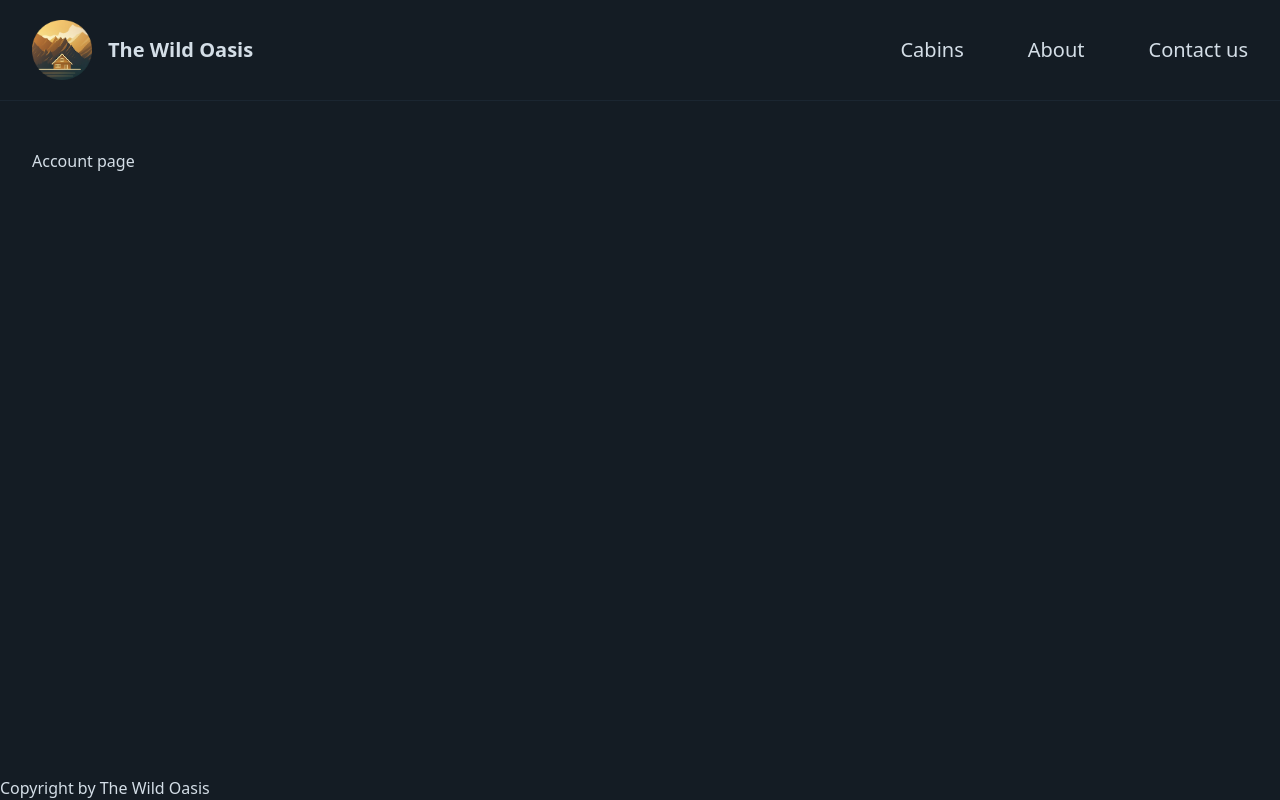
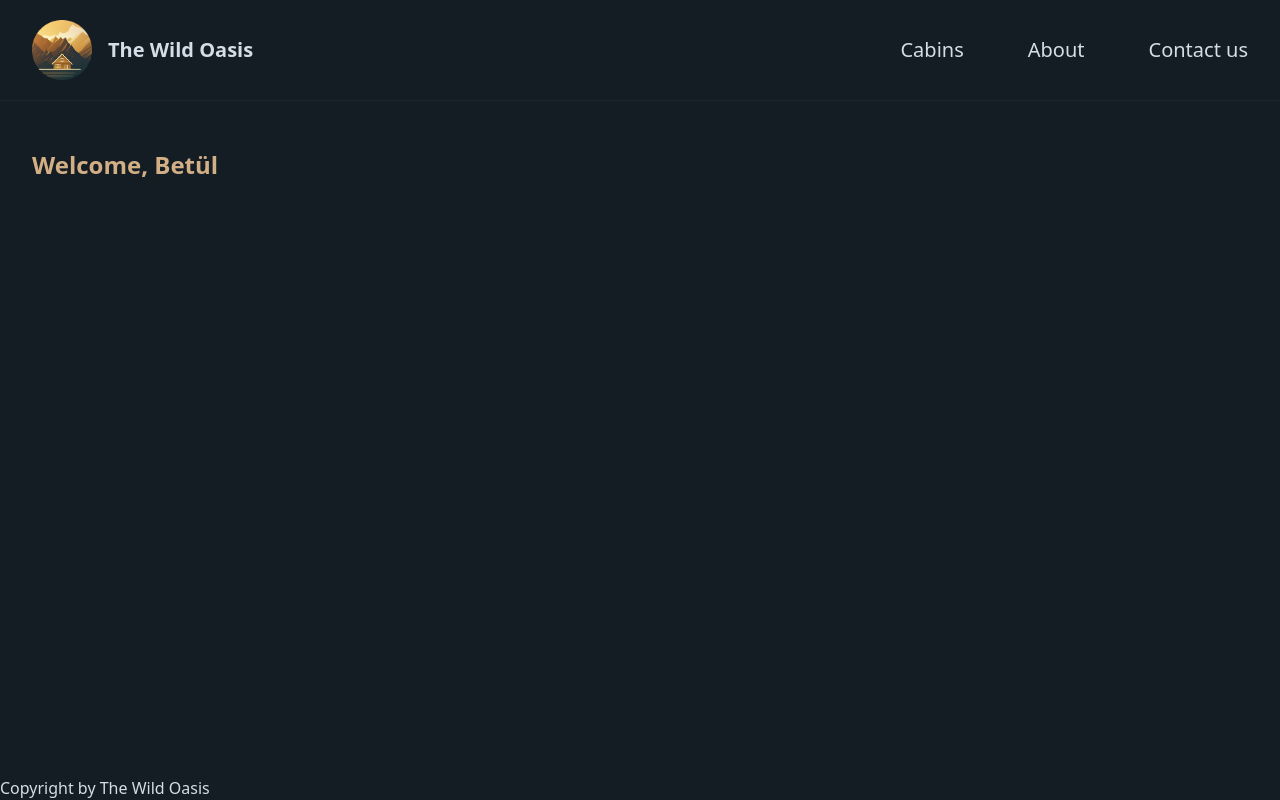
Before and after one commit to BetulBuyukzengin/the-wild-oasis-next-js, a Next.js app: page /account in a window 1280 px wide. Built offline with nearby package versions, Linux system fonts and the light colour scheme.

Commit message:
update: update account

```diff
--- a/app/account/page.js
+++ b/app/account/page.js
@@ -2,7 +2,11 @@ export const metadata = {
   title: "Guest area",
 };
 function Page() {
-  return <div>Account page</div>;
+  return (
+    <h2 className="font-semibold text-2xl text-accent-400 mb-7">
+      Welcome, Betül
+    </h2>
+  );
 }
 
 export default Page;
```
